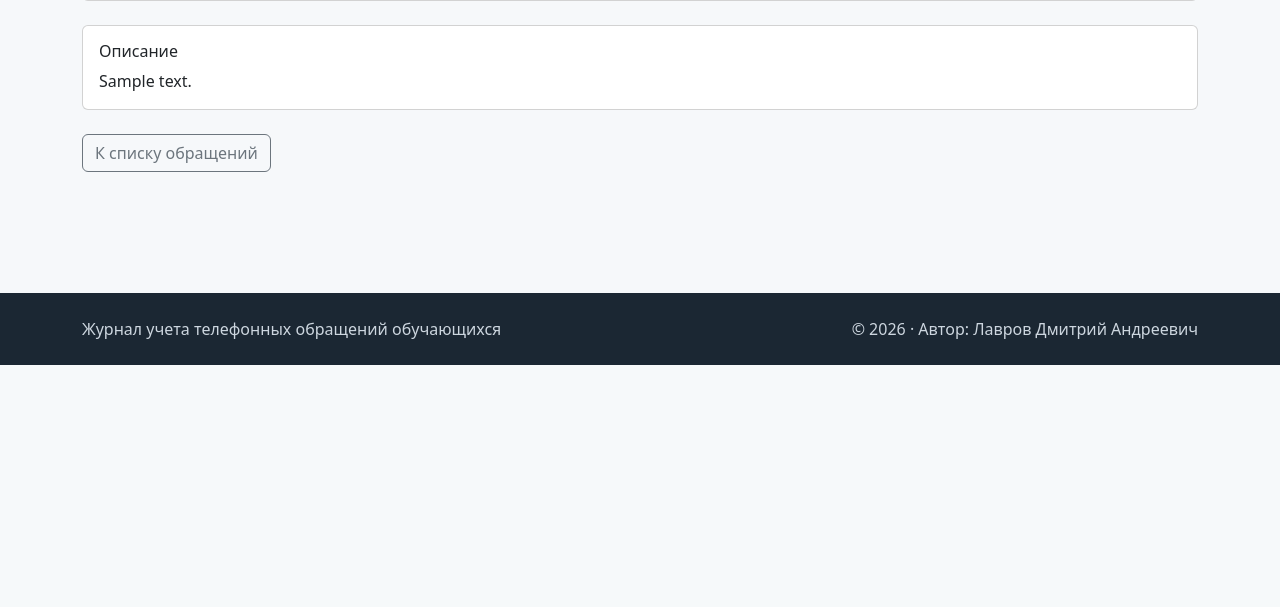
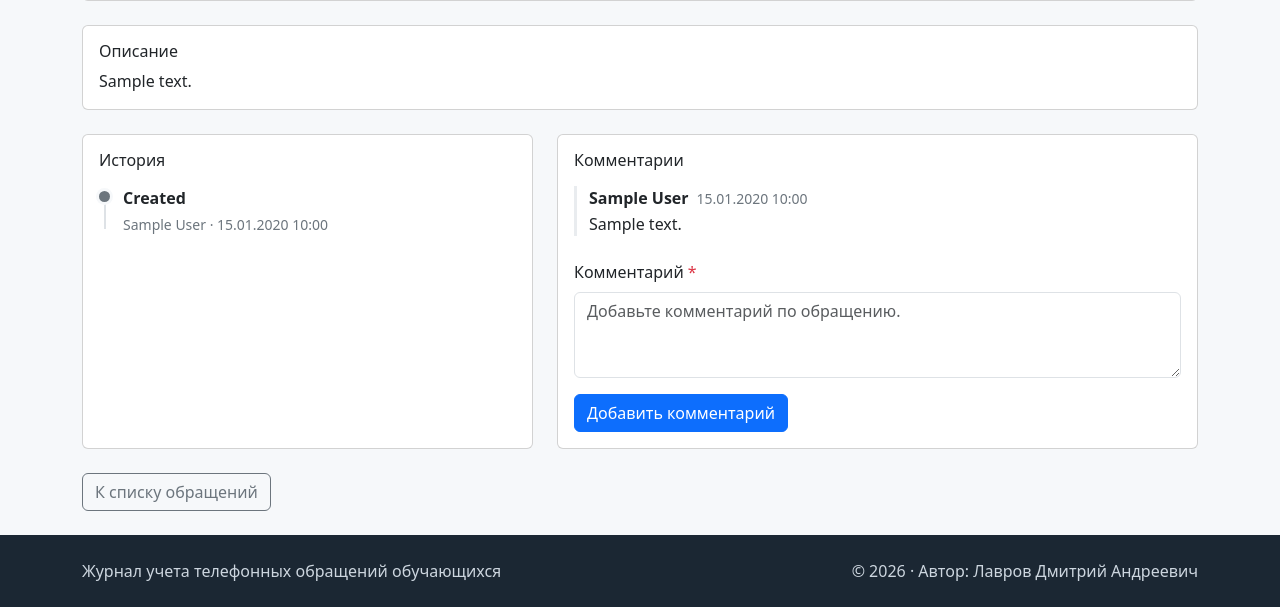
Before and after one commit to muivlavrovda/student-call-appeals-system, a Django app: page /cabinet/appeals/1/ in a window 1280 px wide. Shown: the part 435-1042 px from the top of the page. Before the commit the page ends 800 px from the top, so only its background shows below. Run offline with Django 5.2, Linux system fonts and the light colour scheme; a user stored in the database is signed in; tables that the repository leaves empty hold one stand-in row (values such as "Sample post"); some libraries are stand-ins or nearby versions.

Commit message:
добавил историю и комментарии в карточку обращения

```diff
--- a/appeals/forms.py
+++ b/appeals/forms.py
@@ -85,3 +85,22 @@ class AppealCreateForm(BootstrapFormMixin, forms.Form):
 
     def clean_student_phone(self) -> str:
         return normalize_phone(self.cleaned_data["student_phone"])
+
+
+class AppealCommentForm(BootstrapFormMixin, forms.Form):
+    """Форма добавления комментария к обращению.
+
+    Сохранение выполняет сервис ``add_appeal_comment``, который пишет
+    комментарий и событие в историю и запрещает комментировать закрытые заявки.
+    """
+
+    text = forms.CharField(
+        label="Комментарий",
+        widget=forms.Textarea(
+            attrs={
+                "rows": 3,
+                "placeholder": "Добавьте комментарий по обращению.",
+            },
+        ),
+        error_messages={"required": "Введите текст комментария."},
+    )
--- a/appeals/urls.py
+++ b/appeals/urls.py
@@ -1,6 +1,11 @@
 from django.urls import path
 
-from appeals.views import AppealCreateView, AppealDetailView, AppealListView
+from appeals.views import (
+    AppealCommentCreateView,
+    AppealCreateView,
+    AppealDetailView,
+    AppealListView,
+)
 
 app_name = "appeals"
 
@@ -8,4 +13,9 @@ urlpatterns = [
     path("appeals/", AppealListView.as_view(), name="appeal_list"),
     path("appeals/new/", AppealCreateView.as_view(), name="appeal_create"),
     path("appeals/<int:pk>/", AppealDetailView.as_view(), name="appeal_detail"),
+    path(
+        "appeals/<int:pk>/comments/",
+        AppealCommentCreateView.as_view(),
+        name="appeal_comment_create",
+    ),
 ]
--- a/appeals/views.py
+++ b/appeals/views.py
@@ -1,13 +1,18 @@
 from django.contrib import messages
 from django.contrib.auth.mixins import LoginRequiredMixin, PermissionRequiredMixin
 from django.core.exceptions import ValidationError
+from django.shortcuts import get_object_or_404, redirect
 from django.urls import reverse
-from django.views.generic import DetailView, FormView, ListView
+from django.views.generic import DetailView, FormView, ListView, View
 
-from appeals.access import visible_appeals_for
-from appeals.forms import AppealCreateForm
-from appeals.permissions import ADD_APPEAL_PERMISSION, VIEW_APPEAL_PERMISSION
-from appeals.services import create_appeal
+from appeals.access import can_comment_appeal, visible_appeals_for
+from appeals.forms import AppealCommentForm, AppealCreateForm
+from appeals.permissions import (
+    ADD_APPEAL_PERMISSION,
+    COMMENT_APPEAL_PERMISSION,
+    VIEW_APPEAL_PERMISSION,
+)
+from appeals.services import add_appeal_comment, create_appeal
 
 
 class AppealListView(LoginRequiredMixin, PermissionRequiredMixin, ListView):
@@ -96,8 +101,51 @@ class AppealDetailView(LoginRequiredMixin, PermissionRequiredMixin, DetailView):
 
     def get_context_data(self, **kwargs):
         context = super().get_context_data(**kwargs)
+        appeal = self.object
         context["breadcrumbs"] = [
             {"label": "Мои обращения", "url": reverse("appeals:appeal_list")},
-            {"label": f"Обращение №{self.object.pk}"},
+            {"label": f"Обращение №{appeal.pk}"},
         ]
+        context["history_events"] = appeal.history_events.select_related("actor")
+        context["comments"] = appeal.comments.select_related("author")
+        context["can_comment"] = can_comment_appeal(self.request.user, appeal)
+        context["comment_form"] = AppealCommentForm()
         return context
+
+
+class AppealCommentCreateView(LoginRequiredMixin, PermissionRequiredMixin, View):
+    """Добавление комментария к обращению из его карточки.
+
+    Сохранение делегируется сервису ``add_appeal_comment``; результат
+    показывается сообщением, после чего пользователь возвращается в карточку.
+    """
+
+    permission_required = COMMENT_APPEAL_PERMISSION
+
+    def post(self, request, pk):
+        # Scope the lookup to visible appeals so an out-of-scope id 404s and
+        # does not leak existence, matching the detail view; the permission
+        # mixin already rejected users who cannot comment at all.
+        appeal = get_object_or_404(visible_appeals_for(request.user), pk=pk)
+
+        form = AppealCommentForm(request.POST)
+        if not form.is_valid():
+            messages.error(request, "Введите текст комментария.")
+            return self._redirect_to_appeal(appeal)
+
+        try:
+            add_appeal_comment(
+                appeal=appeal,
+                author=request.user,
+                text=form.cleaned_data["text"],
+            )
+        except ValidationError:
+            messages.error(request, "Нельзя комментировать закрытое обращение.")
+            return self._redirect_to_appeal(appeal)
+
+        messages.success(request, "Комментарий добавлен.")
+        return self._redirect_to_appeal(appeal)
+
+    def _redirect_to_appeal(self, appeal):
+        url = reverse("appeals:appeal_detail", kwargs={"pk": appeal.pk})
+        return redirect(f"{url}#comments")
--- a/static/css/app.css
+++ b/static/css/app.css
@@ -54,3 +54,83 @@ body {
 .site-footer a {
   color: #fff;
 }
+
+/* Лента истории обращения: вертикальная линия с точками по типам событий. */
+.timeline {
+  position: relative;
+  padding-left: 1.5rem;
+}
+
+.timeline::before {
+  content: "";
+  position: absolute;
+  top: 0.35rem;
+  bottom: 0.35rem;
+  left: 0.3rem;
+  width: 2px;
+  background-color: #dee2e6;
+}
+
+.timeline-item {
+  position: relative;
+  padding-bottom: 1.1rem;
+}
+
+.timeline-item:last-child {
+  padding-bottom: 0;
+}
+
+.timeline-marker {
+  position: absolute;
+  left: -1.5rem;
+  top: 0.3rem;
+  width: 0.7rem;
+  height: 0.7rem;
+  border-radius: 50%;
+  background-color: var(--app-accent);
+  box-shadow: 0 0 0 3px var(--app-bg);
+}
+
+/* Ключевые события выделяются цветом точки. */
+.timeline-item--created .timeline-marker {
+  background-color: #6c757d;
+}
+
+.timeline-item--accepted .timeline-marker {
+  background-color: #0dcaf0;
+}
+
+.timeline-item--closed .timeline-marker {
+  background-color: #198754;
+}
+
+.timeline-title {
+  font-weight: 600;
+}
+
+.timeline-meta {
+  font-size: 0.875rem;
+  color: #6c757d;
+}
+
+/* Комментарии: лёгкое разделение карточек обсуждения. */
+.comment {
+  border-left: 3px solid #e9ecef;
+  padding-left: 0.75rem;
+}
+
+.comment-head {
+  display: flex;
+  flex-wrap: wrap;
+  gap: 0.5rem;
+  align-items: baseline;
+  margin-bottom: 0.15rem;
+}
+
+.comment-author {
+  font-weight: 600;
+}
+
+.comment-date {
+  font-size: 0.875rem;
+}
--- /dev/null
+++ b/templates/appeals/_comments.html
@@ -0,0 +1,31 @@
+{% comment %}
+Список комментариев обращения и форма добавления нового.
+Использование:
+  {% include "appeals/_comments.html" with appeal=appeal comments=comments can_comment=can_comment comment_form=comment_form %}
+Форму показываем только тем, кто может комментировать это обращение.
+{% endcomment %}
+{% if comments %}
+  <ul class="comment-list list-unstyled mb-4">
+    {% for comment in comments %}
+      <li class="comment mb-3">
+        <div class="comment-head">
+          <span class="comment-author">{{ comment.author.get_full_name|default:comment.author.email }}</span>
+          <time class="comment-date text-secondary" datetime="{{ comment.created_at|date:'c' }}">
+            {{ comment.created_at|date:"d.m.Y H:i" }}
+          </time>
+        </div>
+        <p class="comment-text mb-0">{{ comment.text|linebreaksbr }}</p>
+      </li>
+    {% endfor %}
+  </ul>
+{% else %}
+  <p class="text-secondary">Комментариев пока нет.</p>
+{% endif %}
+
+{% if can_comment %}
+  <form method="post" action="{% url 'appeals:appeal_comment_create' appeal.pk %}" novalidate>
+    {% csrf_token %}
+    {% include "_field.html" with field=comment_form.text %}
+    <button type="submit" class="btn btn-primary">Добавить комментарий</button>
+  </form>
+{% endif %}
--- /dev/null
+++ b/templates/appeals/_timeline.html
@@ -0,0 +1,19 @@
+{% comment %}
+История событий обращения в виде вертикальной ленты.
+Использование: {% include "appeals/_timeline.html" with events=history_events %}
+Метки типов событий приходят из модели; цвет точки подбирается по типу.
+{% endcomment %}
+<ol class="timeline list-unstyled mb-0">
+  {% for event in events %}
+    <li class="timeline-item timeline-item--{{ event.event_type }}">
+      <div class="timeline-marker" aria-hidden="true"></div>
+      <div class="timeline-content">
+        <p class="timeline-title mb-1">{{ event.get_event_type_display }}</p>
+        <p class="timeline-meta mb-0">
+          {% if event.actor %}{{ event.actor.get_full_name|default:event.actor.email }} · {% endif %}
+          <time datetime="{{ event.created_at|date:'c' }}">{{ event.created_at|date:"d.m.Y H:i" }}</time>
+        </p>
+      </div>
+    </li>
+  {% endfor %}
+</ol>
--- a/templates/appeals/appeal_detail.html
+++ b/templates/appeals/appeal_detail.html
@@ -40,5 +40,24 @@
     </div>
   </div>
 
+  <div class="row g-4 mb-4">
+    <div class="col-lg-5">
+      <section class="card h-100" aria-labelledby="history-heading">
+        <div class="card-body">
+          <h2 id="history-heading" class="h6 card-title mb-3">История</h2>
+          {% include "appeals/_timeline.html" with events=history_events %}
+        </div>
+      </section>
+    </div>
+    <div class="col-lg-7">
+      <section class="card h-100" id="comments" aria-labelledby="comments-heading">
+        <div class="card-body">
+          <h2 id="comments-heading" class="h6 card-title mb-3">Комментарии</h2>
+          {% include "appeals/_comments.html" with appeal=appeal comments=comments can_comment=can_comment comment_form=comment_form %}
+        </div>
+      </section>
+    </div>
+  </div>
+
   <a href="{% url 'appeals:appeal_list' %}" class="btn btn-outline-secondary">К списку обращений</a>
 {% endblock %}
```
Also changed, not shown: appeals/tests/test_views.py (+216 -1 lines).
